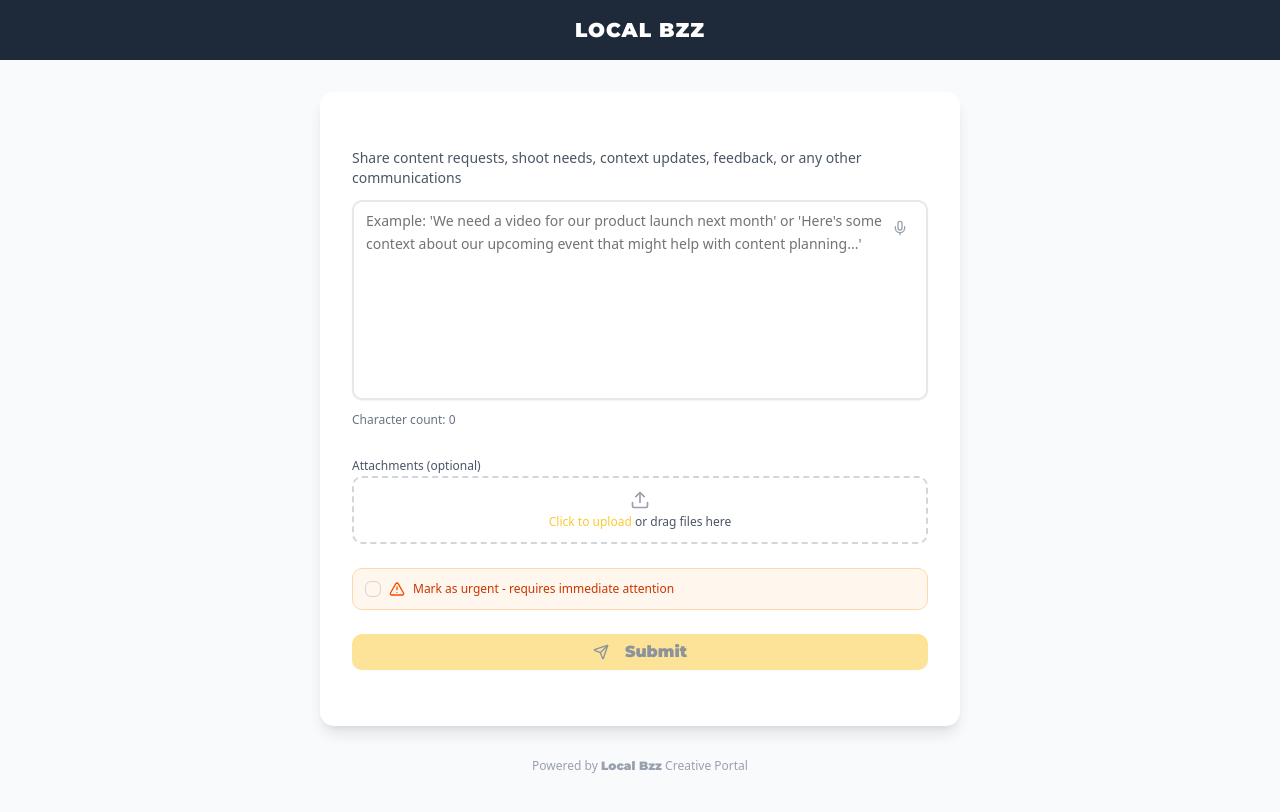
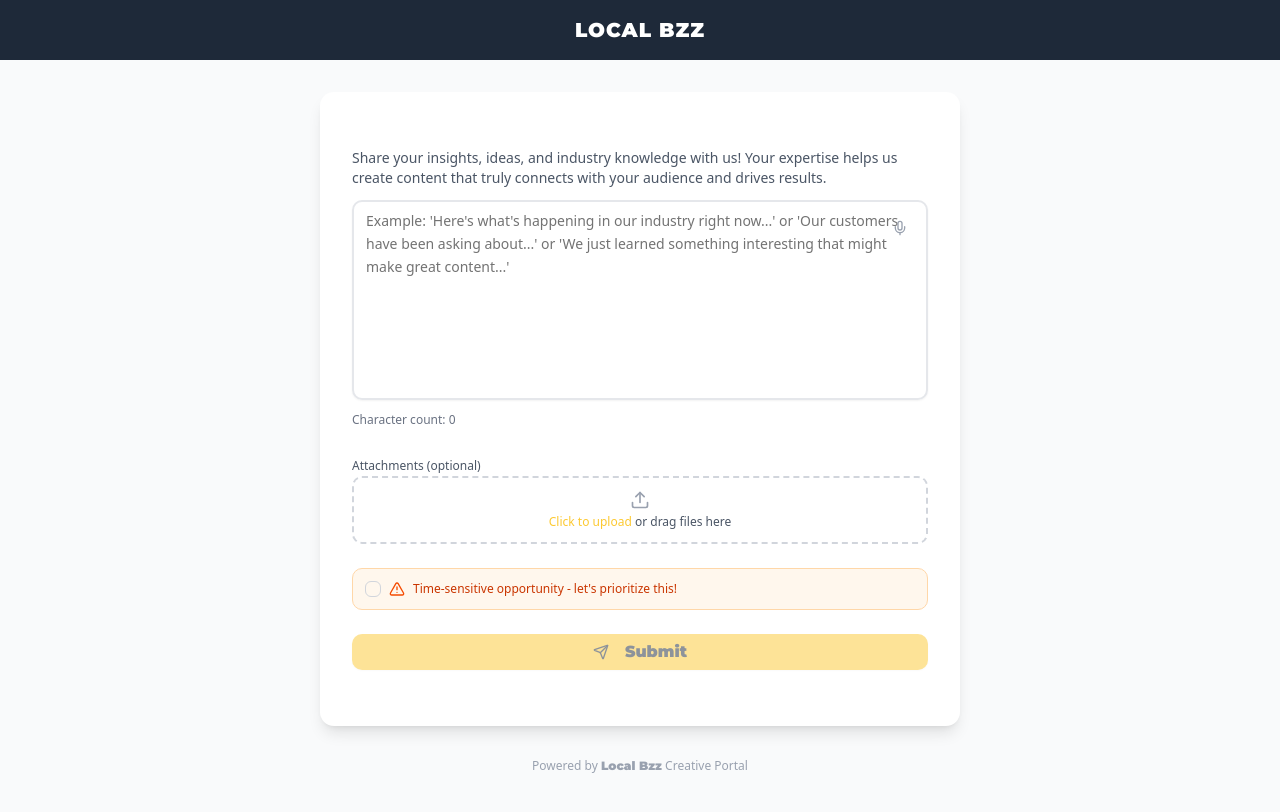
Before and after one commit to tyatlocalbzz/localbzz-client-portal, a Next.js app: page / in a window 1280 px wide. Shown: the top 812 px of the page. Built offline with nearby package versions, Linux system fonts and the light colour scheme.

Commit message:
Transform messaging to emphasize collaboration over requests - highlight client expertise value

```diff
--- a/src/app/page.tsx
+++ b/src/app/page.tsx
@@ -139,7 +139,7 @@ export default function IdeaSubmissionPage() {
     if (!requestText.trim()) {
       setSubmission({
         status: 'error',
-        message: 'Please enter your request before submitting.'
+        message: 'Please share your thoughts, ideas, or insights with us!'
       })
       return
     }
@@ -174,7 +174,7 @@ export default function IdeaSubmissionPage() {
       if (response.ok && result.success) {
         setSubmission({
           status: 'success',
-          message: `Your${isUrgent ? ' urgent' : ''} request has been submitted successfully! We'll review it shortly.`
+          message: `Thanks for sharing your insights${isUrgent ? ' (marked as urgent)' : ''}! We'll use this to create amazing content together.`
         })
         setRequestText('')
         setIsUrgent(false)
@@ -191,7 +191,7 @@ export default function IdeaSubmissionPage() {
       console.error('Submission error:', error)
       setSubmission({
         status: 'error',
-        message: 'Sorry, there was an error submitting your request. Please try again.'
+        message: 'Sorry, there was an issue sharing your insights. Please try again!'
       })
 
       // Reset error message after 5 seconds
@@ -309,14 +309,14 @@ export default function IdeaSubmissionPage() {
               {/* Request Input */}
               <div className="space-y-3">
                 <div className="text-sm text-gray-600 mb-3">
-                  Share content requests, shoot needs, context updates, feedback, or any other communications
+                  Share your insights, ideas, and industry knowledge with us! Your expertise helps us create content that truly connects with your audience and drives results.
                 </div>
                 <div className="relative">
                   <Textarea
                     id="idea-input"
                     value={requestText}
                     onChange={(e) => setRequestText(e.target.value)}
-                    placeholder="Example: 'We need a video for our product launch next month' or 'Here's some context about our upcoming event that might help with content planning...'"
+                    placeholder="Example: 'Here's what's happening in our industry right now...' or 'Our customers have been asking about...' or 'We just learned something interesting that might make great content...'"
                     className="min-h-[200px] resize-none text-base leading-relaxed border-2 border-gray-200 focus:border-[#FCC931] focus:ring-[#FCC931] rounded-lg"
                     disabled={submission.status === 'submitting'}
                   />
@@ -423,7 +423,7 @@ export default function IdeaSubmissionPage() {
                   htmlFor="urgent-checkbox"
                   className="text-xs font-medium text-orange-700 cursor-pointer select-none"
                 >
-                  Mark as urgent - requires immediate attention
+                  Time-sensitive opportunity - let&apos;s prioritize this!
                 </label>
               </div>
 
```
